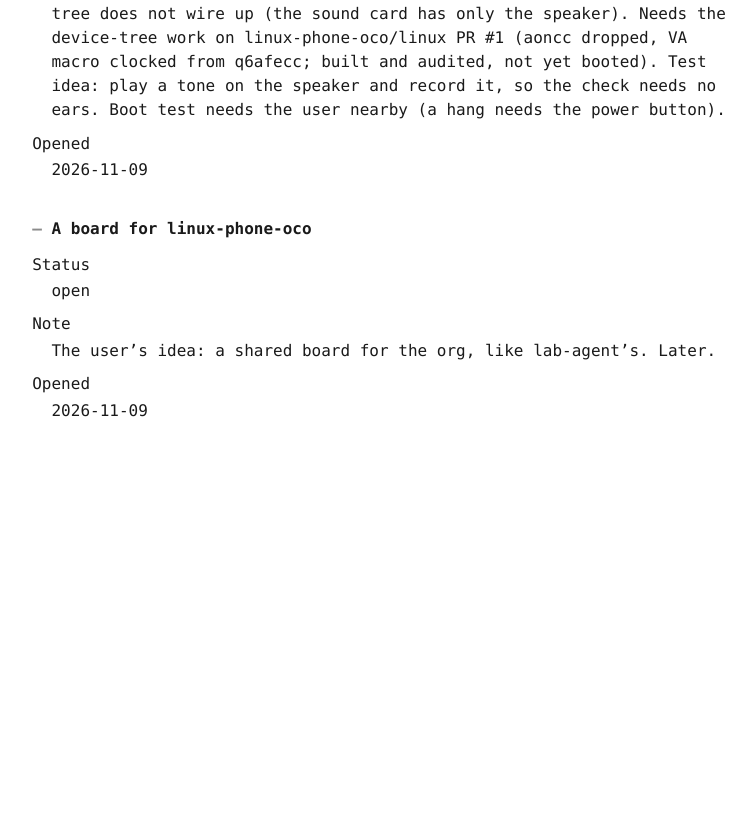
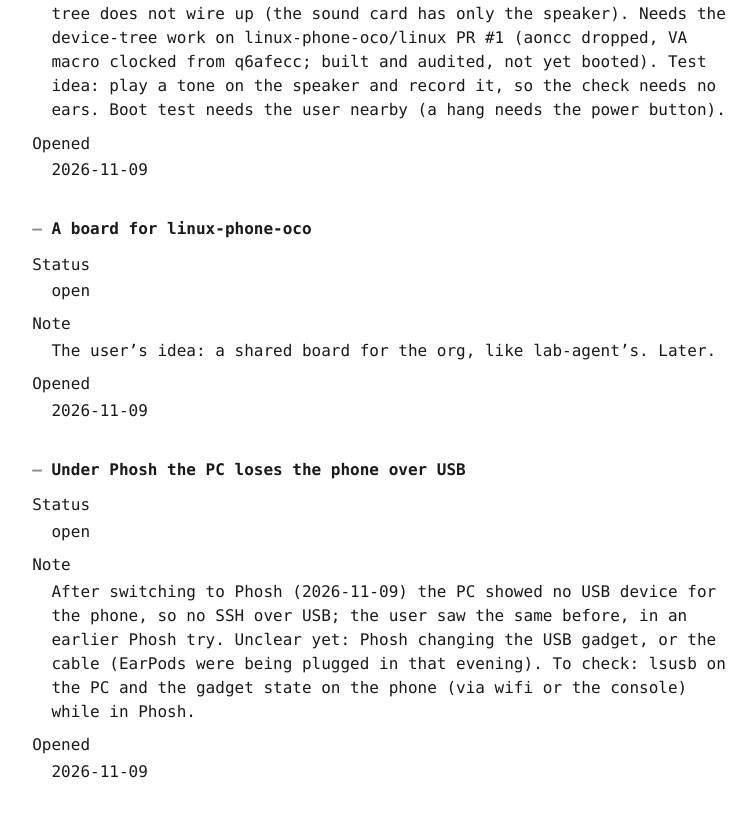
Before and after one commit to linux-phone-oco/docs, a Jekyll site: the page built from docs/backlog.md, in a window 1280 px wide and 900 px high, scrolled down 4487 px. Shown: the top 817 px of the window, without its empty margins (261-1017 px from the left). Built offline with Jekyll 4.4.1, drawn with Linux system fonts in a browser that asks for light colours; our own code applies the rules of GitHub Pages for plain Markdown files; before the commit the page ends 5026 px from its top, so only the background shows below that.

Commit message:
feat(data): phosh-usb - the PC loses the phone over USB under Phosh (#14)
Co-authored-by: lab-agent-session <agent@creation-guidelines>

```diff
--- a/data/backlog.json
+++ b/data/backlog.json
@@ -12,3 +12,4 @@
 {"id":"try-shells","title":"Try every mobile shell with working sound","status":"in-progress","note":"Switched in place with surya-lab ui/switch.sh (postmarketOS UI packages, tinydm for all; no reflash, the sound fixes stay). Phosh: runs, stereo verified by ear 2026-11-09. Next: Plasma Mobile, GNOME Mobile; Sxmo was the starting shell.","opened":"2026-11-09"}
 {"id":"microphone","title":"Microphone: check, and make it work","status":"open","note":"The microphones go through the WCD9375 codec, which the stock device tree does not wire up (the sound card has only the speaker). Needs the device-tree work on linux-phone-oco/linux PR #1 (aoncc dropped, VA macro clocked from q6afecc; built and audited, not yet booted). Test idea: play a tone on the speaker and record it, so the check needs no ears. Boot test needs the user nearby (a hang needs the power button).","opened":"2026-11-09"}
 {"id":"org-board","title":"A board for linux-phone-oco","status":"open","note":"The user's idea: a shared board for the org, like lab-agent's. Later.","opened":"2026-11-09"}
+{"id":"phosh-usb","title":"Under Phosh the PC loses the phone over USB","status":"open","note":"After switching to Phosh (2026-11-09) the PC showed no USB device for the phone, so no SSH over USB; the user saw the same before, in an earlier Phosh try. Unclear yet: Phosh changing the USB gadget, or the cable (EarPods were being plugged in that evening). To check: lsusb on the PC and the gadget state on the phone (via wifi or the console) while in Phosh.","opened":"2026-11-09"}
--- a/docs/backlog.md
+++ b/docs/backlog.md
@@ -179,3 +179,16 @@ Note
 
 Opened
 : 2026-11-09
+
+
+<a id="phosh-usb"></a>
+### Under Phosh the PC loses the phone over USB
+
+Status
+: open
+
+Note
+: After switching to Phosh (2026-11-09) the PC showed no USB device for the phone, so no SSH over USB; the user saw the same before, in an earlier Phosh try. Unclear yet: Phosh changing the USB gadget, or the cable (EarPods were being plugged in that evening). To check: lsusb on the PC and the gadget state on the phone (via wifi or the console) while in Phosh.
+
+Opened
+: 2026-11-09
```
Also changed, not shown: docs/index.md (+1 -1 lines).
